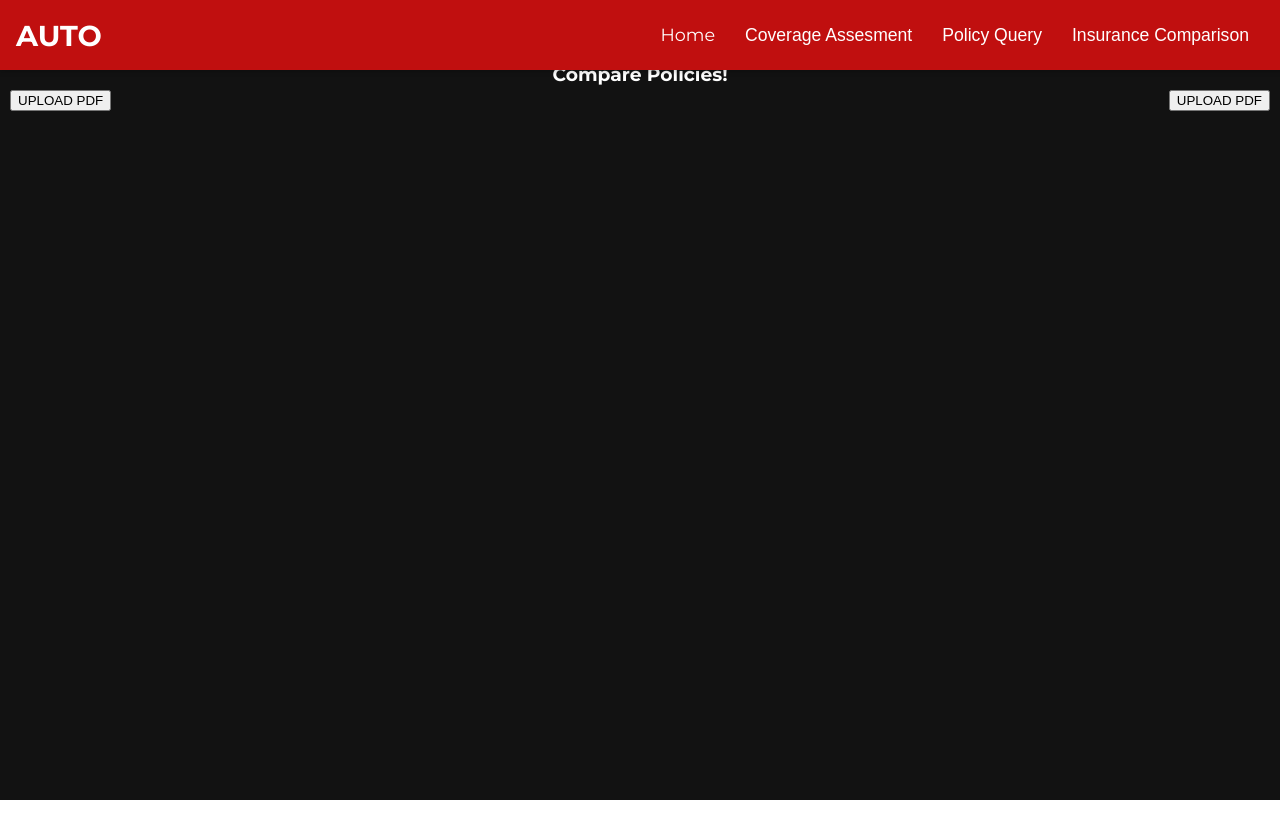
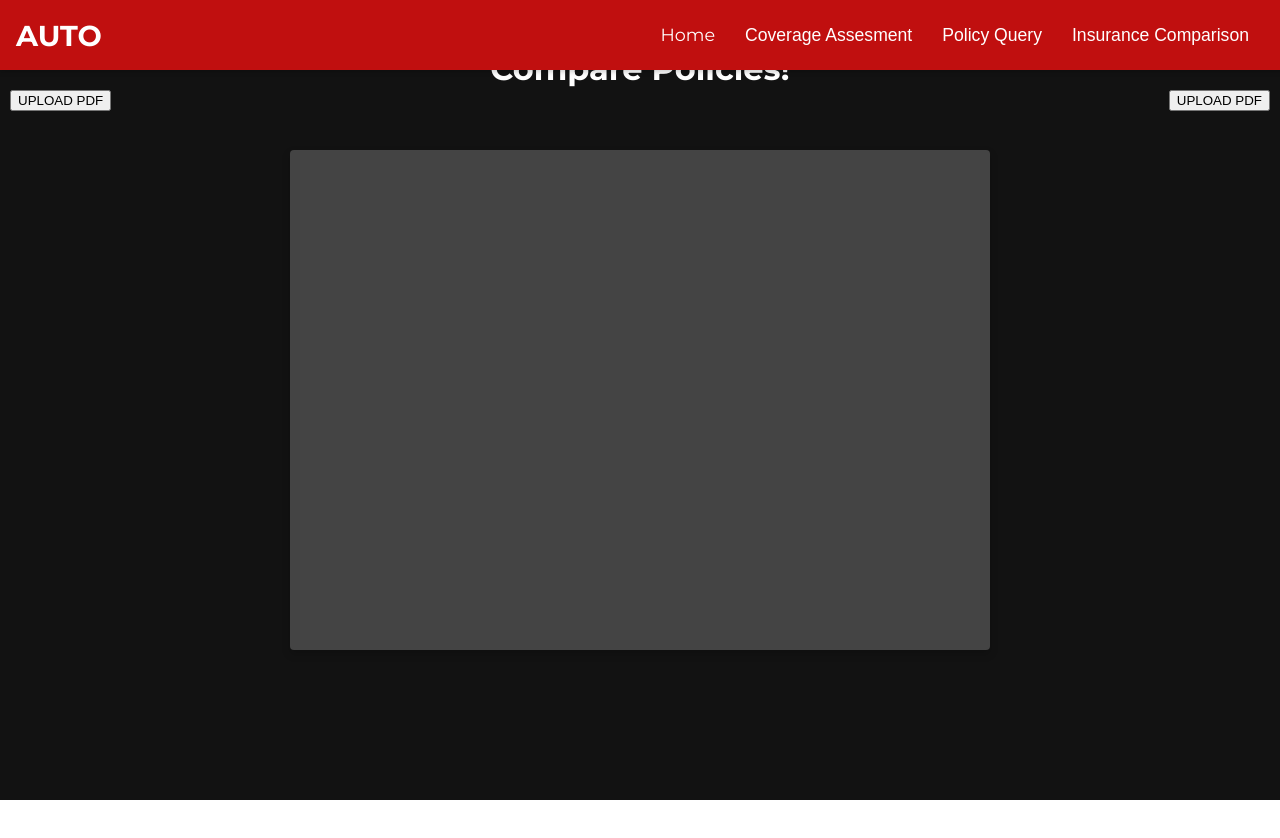
Before and after one commit to Abhyuday-Goyal/InsuranceHack, a React (Create React App) app in the folder my-react-app/: page /Compare in a window 1280 px wide. Shown: the top 838 px of the page. Built offline with nearby package versions, Linux system fonts and the light colour scheme.

Commit message:
front comp

```diff
--- a/my-react-app/src/Comparison.css
+++ b/my-react-app/src/Comparison.css
@@ -1,10 +1,19 @@
 .file-upload-container {
+
   display: flex;
   flex-direction: column;
   align-items: center;
   text-align: center;
 }
+.backend-output-boxxx {
+  width: 700px; /* Adjusted width for better readability */
+  height: 500px;
 
+  background-color: var(--modal-bg-color);
+  border-radius: 4px;
+position: fixed;
+  box-shadow: 0 4px 8px rgba(0, 0, 0, 0.2);
+}
 .select-file-button {
   position: absolute;
   top: 0;
@@ -48,3 +57,9 @@ h3 {
   .compare-container {
     text-align: center; /* Center-align text */
   }
+  h3 {
+    font-size: 2rem; /* Increase font size */
+    text-align: center; /* Center align text */
+
+
+  }
--- a/my-react-app/src/Comparison.js
+++ b/my-react-app/src/Comparison.js
@@ -33,7 +33,7 @@ const Comparison = () => {
   };
 
   return (
-
+    <>
     <div className="file-upload-container">
       <h3>Compare Policies!</h3>
       <button onClick={handleButtonClick} className="select-file-button">UPLOAD PDF</button>
@@ -61,6 +61,8 @@ const Comparison = () => {
       {/* Directly apply styles without using a div */}
 
     </div>
+    <div className="backend-output-boxxx fade-in"></div>
+    </>
 
   );
 };
```
